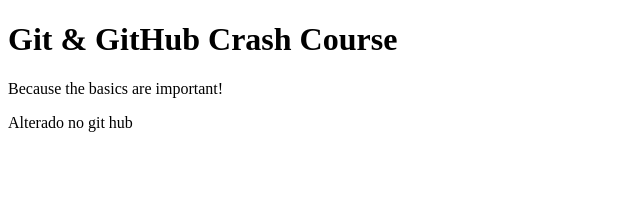
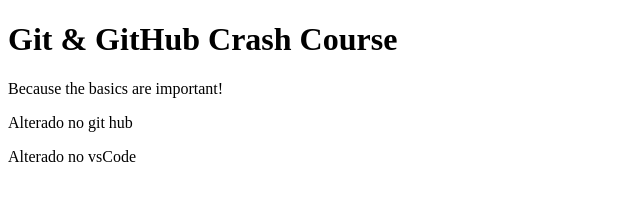
Before and after one commit to GGabriel042/Git-github-course, a plain HTML site: page index.html in a window 1280 px wide. Shown: the whole page, without its empty margins (0-640 px from the left). Drawn offline with Linux system fonts and the light colour scheme.

Commit message:
refactor: alter index.html

```diff
--- a/index.html
+++ b/index.html
@@ -10,6 +10,7 @@
   <h1>Git & GitHub Crash Course</h1>
   <p>Because the basics are important!</p>
   <p>Alterado no git hub</p>
+  <p>Alterado no vsCode</p>
 
 </body>
 </html>
```
